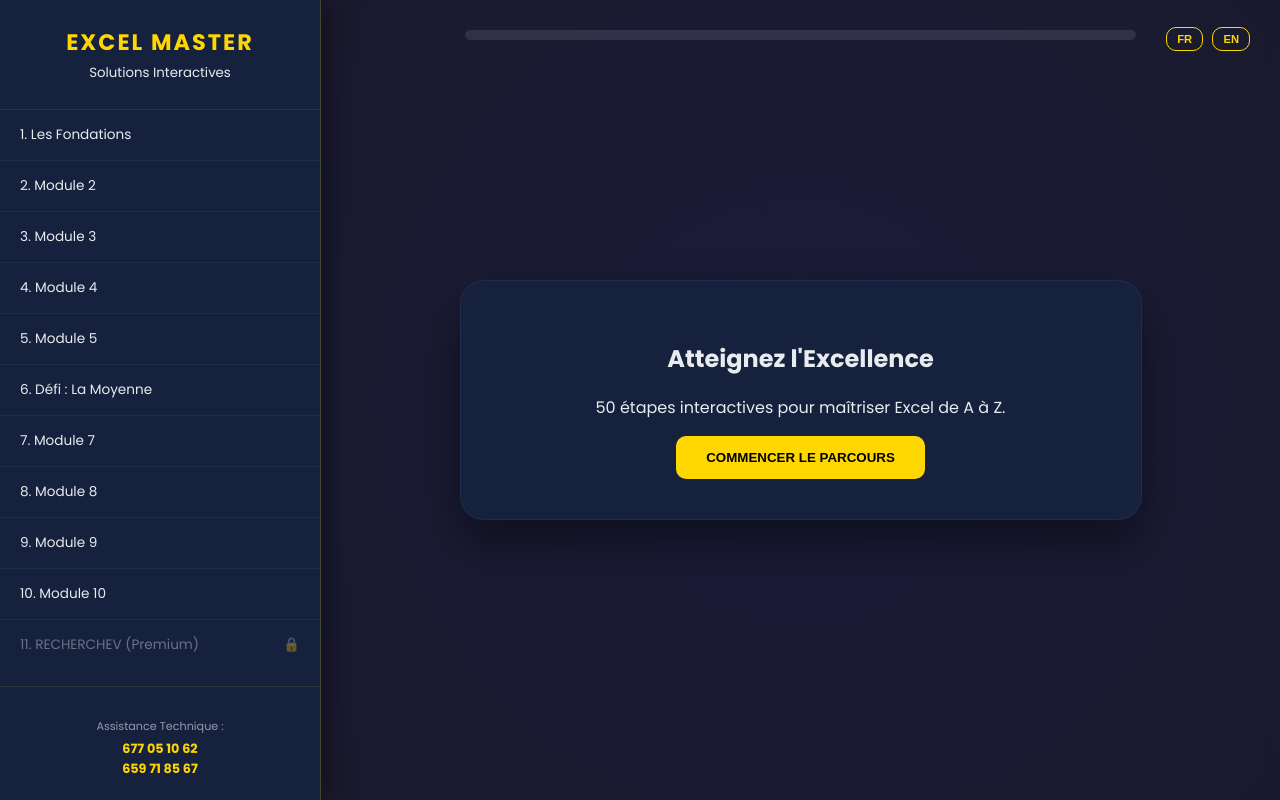
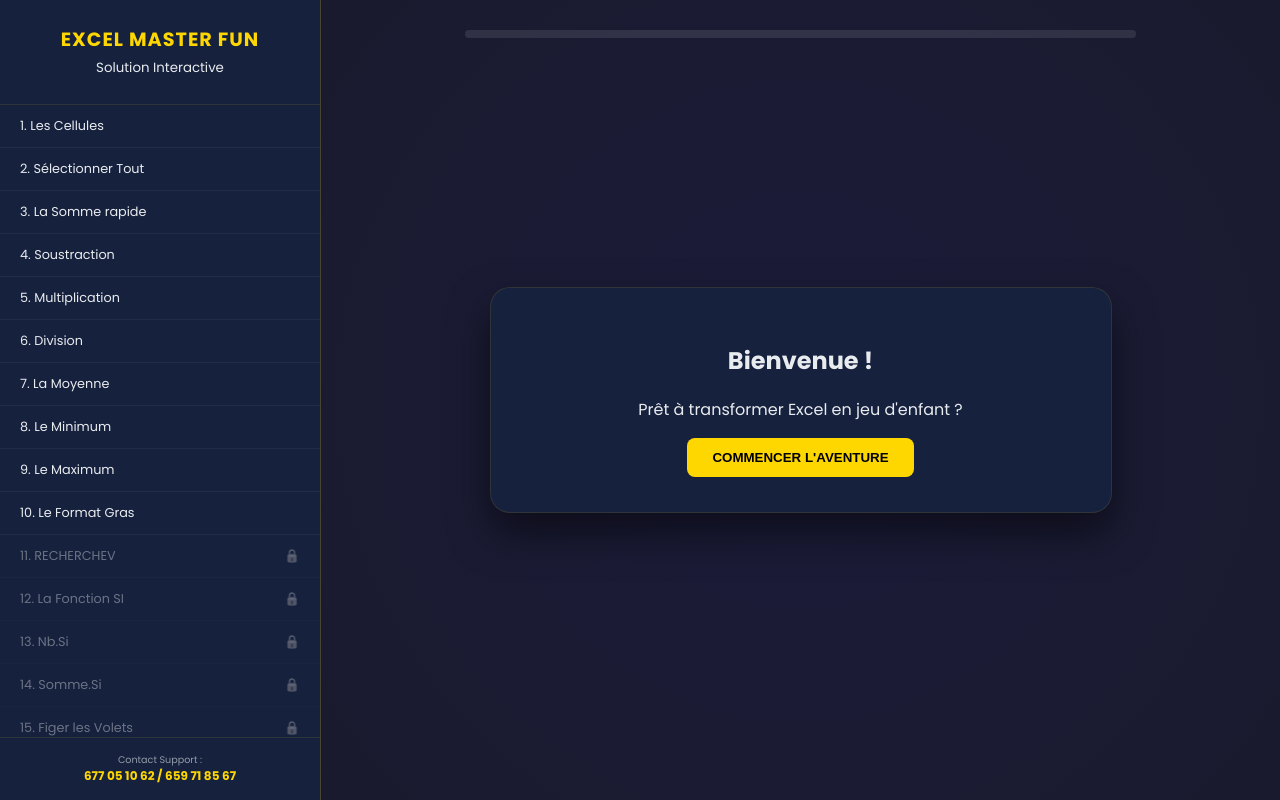
Before and after one commit to pasto77/excel-master-fun, a plain HTML site: page index.html in a window 1280 px wide. Drawn offline with Linux system fonts and the light colour scheme.

Commit message:
Update index.html

```diff
--- a/index.html
+++ b/index.html
@@ -3,222 +3,195 @@
 <head>
     <meta charset="UTF-8">
     <meta name="viewport" content="width=device-width, initial-scale=1.0">
-    <title>Excel Master Fun | Solutions Techniques</title>
+    <title>Excel Master Fun | Formation Interactive</title>
     <link href="https://fonts.googleapis.com/css2?family=Poppins:wght@300;400;600;700&display=swap" rel="stylesheet">
     <style>
         :root { --primary: #ffd700; --bg-dark: #1a1a2e; --card-bg: #16213e; --text: #e9ecef; --accent: #4ecca3; --danger: #ff4b5c; }
         body { font-family: 'Poppins', sans-serif; background-color: var(--bg-dark); color: var(--text); margin: 0; display: flex; height: 100vh; overflow: hidden; }
 
-        /* SIDEBAR */
-        #sidebar { width: 320px; background: var(--card-bg); border-right: 1px solid rgba(255,215,0,0.2); display: flex; flex-direction: column; box-shadow: 10px 0 20px rgba(0,0,0,0.3); z-index: 10; }
+        #sidebar { width: 320px; background: var(--card-bg); border-right: 1px solid rgba(255,215,0,0.2); display: flex; flex-direction: column; z-index: 10; }
         .brand { padding: 25px; text-align: center; border-bottom: 1px solid rgba(255,215,0,0.1); }
-        .brand h1 { font-size: 1.4rem; color: var(--primary); margin: 0; text-transform: uppercase; letter-spacing: 2px; }
+        .brand h1 { font-size: 1.2rem; color: var(--primary); margin: 0; text-transform: uppercase; letter-spacing: 1px; }
         #chapters-list { list-style: none; padding: 0; margin: 0; overflow-y: auto; flex-grow: 1; }
-        #chapters-list li { padding: 15px 20px; border-bottom: 1px solid rgba(255,255,255,0.05); cursor: pointer; display: flex; justify-content: space-between; font-size: 0.85rem; transition: 0.3s; }
+        #chapters-list li { padding: 12px 20px; border-bottom: 1px solid rgba(255,255,255,0.05); cursor: pointer; display: flex; justify-content: space-between; font-size: 0.8rem; transition: 0.3s; }
         #chapters-list li:hover { background: rgba(255,215,0,0.1); }
-        #chapters-list li.locked { opacity: 0.4; cursor: not-allowed; }
+        #chapters-list li.locked { opacity: 0.4; filter: grayscale(1); }
         #chapters-list li.completed { border-left: 5px solid var(--primary); background: rgba(78, 204, 163, 0.1); }
 
-        /* MAIN CONTENT */
         #main { flex-grow: 1; padding: 40px; display: flex; flex-direction: column; align-items: center; justify-content: center; position: relative; background: radial-gradient(circle at center, #1b1b3a 0%, #1a1a2e 100%); }
-        .progress-container { position: absolute; top: 30px; width: 70%; background: rgba(255,255,255,0.1); height: 10px; border-radius: 5px; overflow: hidden; }
+        .progress-container { position: absolute; top: 30px; width: 70%; background: rgba(255,255,255,0.1); height: 8px; border-radius: 4px; overflow: hidden; }
         #progress-bar { height: 100%; background: var(--primary); width: 0%; transition: width 0.4s; }
-        .card { background: var(--card-bg); padding: 40px; border-radius: 24px; width: 100%; max-width: 600px; box-shadow: 0 25px 50px rgba(0,0,0,0.4); text-align: center; border: 1px solid rgba(255,255,255,0.05); }
-        .coach-box { background: rgba(255,255,255,0.03); padding: 25px; border-radius: 16px; margin: 25px 0; font-style: italic; border-left: 4px solid var(--primary); line-height: 1.6; font-size: 1.1rem; }
-        input { width: 80%; padding: 12px; background: #0a0a1a; border: 2px solid rgba(255,215,0,0.2); border-radius: 8px; color: white; margin-bottom: 15px; text-align: center; font-size: 1.1rem; }
-        button { background: var(--primary); color: #000; border: none; padding: 14px 30px; font-weight: 700; border-radius: 10px; cursor: pointer; text-transform: uppercase; transition: 0.3s; }
-        button:hover { transform: translateY(-2px); box-shadow: 0 5px 15px rgba(255,215,0,0.3); }
 
-        .lang-switch { position: absolute; top: 25px; right: 30px; }
-        .lang-switch button { background: none; color: var(--primary); border: 1px solid var(--primary); padding: 5px 10px; margin-left: 5px; font-size: 0.7rem; }
+        .card { background: var(--card-bg); padding: 35px; border-radius: 20px; width: 100%; max-width: 550px; box-shadow: 0 20px 40px rgba(0,0,0,0.5); text-align: center; border: 1px solid rgba(255,215,0,0.1); }
+        .coach-box { background: rgba(255,255,255,0.03); padding: 20px; border-radius: 12px; margin: 20px 0; font-style: italic; border-left: 4px solid var(--primary); line-height: 1.5; font-size: 1rem; }
 
-        .whatsapp-btn { display: block; text-decoration: none; color: white; padding: 12px; border-radius: 8px; margin-top: 10px; font-weight: bold; font-size: 0.9rem; transition: 0.3s; }
-        .wa-1 { background: #25D366; }
-        .wa-2 { background: #075E54; }
+        input { width: 85%; padding: 12px; background: #0a0a1a; border: 2px solid rgba(255,215,0,0.3); border-radius: 8px; color: white; margin-bottom: 15px; text-align: center; font-size: 1rem; font-weight: bold; }
+        button { background: var(--primary); color: #000; border: none; padding: 12px 25px; font-weight: 700; border-radius: 8px; cursor: pointer; text-transform: uppercase; transition: 0.3s; }
+        button:hover { transform: scale(1.05); }
 
-        .certificate { background: white; color: #333; padding: 50px; border: 15px double var(--primary); text-align: center; }
+        .whatsapp-btn { display: block; text-decoration: none; color: white; padding: 10px; border-radius: 6px; margin-top: 8px; font-size: 0.8rem; font-weight: bold; }
+        .wa-1 { background: #25D366; } .wa-2 { background: #075E54; }
+
+        .certificate { background: white; color: #333; padding: 40px; border: 12px double var(--primary); text-align: center; border-radius: 0; }
         @media print { body * { visibility: hidden; } .certificate, .certificate * { visibility: visible; } .certificate { position: absolute; left: 0; top: 0; width: 100%; border: none; } }
     </style>
 </head>
 <body>
 
     <div id="sidebar">
-        <div class="brand"><h1>Excel Master</h1><small>Solutions Interactives</small></div>
+        <div class="brand"><h1>Excel Master Fun</h1><small>Solution Interactive</small></div>
         <ul id="chapters-list"></ul>
-        <div style="padding:20px; border-top:1px solid rgba(255,215,0,0.1); margin-top:auto; text-align:center;">
-            <p style="font-size:0.7rem; opacity:0.6; margin-bottom:5px;">Assistance Technique :</p>
-            <p style="font-size:0.8rem; color:var(--primary); font-weight:bold; margin:2px 0;">677 05 10 62</p>
-            <p style="font-size:0.8rem; color:var(--primary); font-weight:bold; margin:2px 0;">659 71 85 67</p>
+        <div style="padding:15px; border-top:1px solid rgba(255,215,0,0.1); text-align:center;">
+            <p style="font-size:0.6rem; opacity:0.6; margin:0;">Contact Support :</p>
+            <p style="font-size:0.75rem; color:var(--primary); font-weight:bold; margin:0;">677 05 10 62 / 659 71 85 67</p>
         </div>
     </div>
 
     <div id="main">
-        <div class="lang-switch">
-            <button onclick="changeLanguage('fr')">FR</button>
-            <button onclick="changeLanguage('en')">EN</button>
-        </div>
         <div class="progress-container"><div id="progress-bar"></div></div>
         <div id="lesson-content" class="card">
-            <h2 id="welcome-title">Chargement...</h2>
-            <p id="welcome-desc"></p>
-            <button onclick="loadChapter(1)" id="start-btn">Démarrer</button>
+            <h2>Bienvenue !</h2>
+            <p>Prêt à transformer Excel en jeu d'enfant ?</p>
+            <button onclick="loadChapter(1)">Commencer l'aventure</button>
         </div>
     </div>
 
     <script>
         const list = document.getElementById('chapters-list');
         const display = document.getElementById('lesson-content');
-
-        // --- SÉCURITÉ : CLÉ MAÎTRE (PLAN B) ---
         const MASTER_KEY_PLAN_B = "EXCEL-PRO-99";
 
-        let currentLang = localStorage.getItem('excelLang') || 'fr';
         let isPremium = localStorage.getItem('excelPremium') === 'true';
         let userName = localStorage.getItem('userName') || "Apprenant";
         let completedChapters = new Set(JSON.parse(localStorage.getItem('excelProgress') || '[]'));
 
-        const translations = {
-            fr: {
-                welcome: "Atteignez l'Excellence",
-                desc: "50 étapes interactives pour maîtriser Excel de A à Z.",
-                start: "Commencer le parcours",
-                unlockTitle: "🔓 Version Premium",
-                unlockDesc: "Entrez votre nom et votre clé pour débloquer les modules 11 à 50.",
-                btnActivate: "Activer l'accès",
-                hint: "Indice : ",
-                certTitle: "CERTIFICAT DE MAÎTRISE",
-                certMsg: "Décerné pour la validation complète des 50 paliers techniques.",
-                chapters: {
-                    1: { t: "Les Fondations", c: "Une cellule est l'adresse de vos données (ex: A1).", r: "C'est parti !" },
-                    6: { t: "Défi : La Moyenne", c: "Formule pour la moyenne de A1 à A10 ?", quiz: true, ans: "=MOYENNE(A1:A10)", r: "Parfait !" },
-                    11: { t: "RECHERCHEV (Premium)", c: "Cherche A1 dans D1:E10, colonne 2, correspondance exacte ?", quiz: true, ans: "=RECHERCHEV(A1;D1:E10;2;0)", r: "Expert !" },
-                    50: { t: "Étape Finale", c: "Raccourci clavier universel pour Sauvegarder ?", quiz: true, ans: "CTRL+S", r: "FÉLICITATIONS MAÎTRE !" }
-                }
-            },
-            en: {
-                welcome: "Reach Excellence",
-                desc: "50 interactive steps to master Excel from A to Z.",
-                start: "Start Journey",
-                unlockTitle: "🔓 Premium Version",
-                unlockDesc: "Enter your name and key to unlock modules 11 to 50.",
-                btnActivate: "Activate Access",
-                hint: "Hint: ",
-                certTitle: "CERTIFICATE OF MASTERY",
-                certMsg: "Awarded for the complete validation of 50 technical levels.",
-                chapters: {
-                    1: { t: "Foundations", c: "A cell is your data's address (e.g., A1).", r: "Let's go!" },
-                    6: { t: "Challenge: Average", c: "Formula for average of A1 to A10 ?", quiz: true, ans: "=AVERAGE(A1:A10)", r: "Perfect!" },
-                    50: { t: "Final Step", c: "Universal keyboard shortcut to Save ?", quiz: true, ans: "CTRL+S", r: "CONGRATULATIONS MASTER!" }
-                }
-            }
+        const chaptersData = {
+            1: { t: "Les Cellules", c: "Une cellule est l'adresse de vos données (ex: A1). Tapez OK pour commencer.", ans: "OK" },
+            2: { t: "Sélectionner Tout", c: "Quel raccourci clavier permet de tout sélectionner dans un tableau ?", ans: "CTRL+A" },
+            3: { t: "La Somme rapide", c: "Écrivez la formule pour additionner de A1 à A10.", ans: "=SOMME(A1:A10)" },
+            4: { t: "Soustraction", c: "Calculer A1 moins B1 ?", ans: "=A1-B1" },
+            5: { t: "Multiplication", c: "Quel signe utilise-t-on pour multiplier (A1 fois A2) ?", ans: "=A1*A2" },
+            6: { t: "Division", c: "Quel signe utilise-t-on pour diviser (A1 par B1) ?", ans: "=A1/B1" },
+            7: { t: "La Moyenne", c: "Formule pour la moyenne de B1 à B5 ?", ans: "=MOYENNE(B1:B5)" },
+            8: { t: "Le Minimum", c: "Trouver la plus petite valeur entre A1 et A20 ?", ans: "=MIN(A1:A20)" },
+            9: { t: "Le Maximum", c: "Trouver la plus grande valeur entre A1 et A20 ?", ans: "=MAX(A1:A20)" },
+            10: { t: "Le Format Gras", c: "Quel raccourci pour mettre en gras ?", ans: "CTRL+G" },
+
+            // PREMIUM
+            11: { t: "RECHERCHEV", c: "Chercher A1 dans D1:E10, colonne 2, correspondance exacte ?", ans: "=RECHERCHEV(A1;D1:E10;2;0)" },
+            12: { t: "La Fonction SI", c: "Si A1 > 10, afficher 'OK', sinon 'NO' ?", ans: '=SI(A1>10;"OK";"NO")' },
+            13: { t: "Nb.Si", c: "Compter combien de cellules entre A1 et A10 contiennent 'OUI' ?", ans: '=NB.SI(A1:A10;"OUI")' },
+            14: { t: "Somme.Si", c: "Additionner A1:A10 si B1:B10 égale 'Vente' ?", ans: '=SOMME.SI(B1:B10;"Vente";A1:A10)' },
+            15: { t: "Figer les Volets", c: "Reste-t-on sur l'onglet 'Affichage' pour figer ? (OUI/NON)", ans: "OUI" },
+            16: { t: "Concaténer", c: "Lier le texte de A1 et B1 avec un signe ?", ans: "=A1&B1" },
+            17: { t: "MAJUSCULE", c: "Mettre le texte de A1 tout en majuscules ?", ans: "=MAJUSCULE(A1)" },
+            18: { t: "MINUSCULE", c: "Mettre le texte de A1 tout en minuscules ?", ans: "=MINUSCULE(A1)" },
+            19: { t: "NOMPROPRE", c: "Mettre la première lettre de A1 en majuscule ?", ans: "=NOMPROPRE(A1)" },
+            20: { t: "NBCAR", c: "Compter le nombre de caractères dans A1 ?", ans: "=NBCAR(A1)" },
+            21: { t: "GAUCHE", c: "Extraire les 3 premiers caractères de A1 ?", ans: "=GAUCHE(A1;3)" },
+            22: { t: "DROITE", c: "Extraire les 3 derniers caractères de A1 ?", ans: "=DROITE(A1;3)" },
+            23: { t: "AUJOURDHUI", c: "Afficher la date du jour automatiquement ?", ans: "=AUJOURDHUI()" },
+            24: { t: "Maintenant", c: "Afficher la date ET l'heure actuelle ?", ans: "=MAINTENANT()" },
+            25: { t: "Filtre rapide", c: "Quel raccourci pour activer les filtres ?", ans: "CTRL+MAJ+L" },
+            26: { t: "Supprimer Doublons", c: "Onglet où se trouve 'Supprimer les doublons' ?", ans: "DONNEES" },
+            27: { t: "Validation de Données", c: "Créer une liste déroulante se trouve dans quel onglet ?", ans: "DONNEES" },
+            28: { t: "Tableau Croisé Dyn.", c: "Quel onglet pour insérer un TCD ?", ans: "INSERER" },
+            29: { t: "SIERREUR", c: "Si A1/B1 fait erreur, afficher 0 ?", ans: "=SIERREUR(A1/B1;0)" },
+            30: { t: "ESTVIDE", c: "Vérifier si la cellule A1 est vide ?", ans: "=ESTVIDE(A1)" },
+            31: { t: "ARRONDI", c: "Arrondir A1 à 2 chiffres après la virgule ?", ans: "=ARRONDI(A1;2)" },
+            32: { t: "ENT", c: "Garder uniquement la partie entière de A1 ?", ans: "=ENT(A1)" },
+            33: { t: "Remplissage instantané", c: "Raccourci pour le remplissage éclair ?", ans: "CTRL+E" },
+            34: { t: "Nouvelle Feuille", c: "Raccourci pour créer une feuille (Shift + F?) ?", ans: "F11" },
+            35: { t: "Commentaire", c: "Raccourci pour insérer un commentaire (Shift + F?) ?", ans: "F2" },
+            36: { t: "Rechercher", c: "Raccourci pour Rechercher un mot ?", ans: "CTRL+F" },
+            37: { t: "Remplacer", c: "Raccourci pour Remplacer un mot ?", ans: "CTRL+H" },
+            38: { t: "Format Date", c: "Raccourci pour format Date (Ctrl+Maj+#) ? Tapez OK", ans: "OK" },
+            39: { t: "Mise en Forme Cond.", c: "Changer la couleur selon la valeur ? (Tapez MFC)", ans: "MFC" },
+            40: { t: "Graphique Rapide", c: "Touche pour créer un graphique instantané ?", ans: "F11" },
+            41: { t: "INDIRECT", c: "Transformer du texte en référence de cellule ?", ans: "=INDIRECT(A1)" },
+            42: { t: "NB.VIDE", c: "Compter les cellules vides entre A1 et A10 ?", ans: "=NB.VIDE(A1:A10)" },
+            43: { t: "ANNEE", c: "Extraire l'année d'une date en A1 ?", ans: "=ANNEE(A1)" },
+            44: { t: "MOIS", c: "Extraire le numéro du mois d'une date en A1 ?", ans: "=MOIS(A1)" },
+            45: { t: "JOUR", c: "Extraire le jour d'une date en A1 ?", ans: "=JOUR(A1)" },
+            46: { t: "CHOISIR", c: "Choisir la 2ème valeur d'une liste ?", ans: "=CHOISIR(2;A1;A2;A3)" },
+            47: { t: "TRANSPOSE", c: "Basculer lignes et colonnes ? (Tapez OK)", ans: "OK" },
+            48: { t: "Protéger Feuille", c: "Onglet pour verrouiller la feuille ?", ans: "REVISION" },
+            49: { t: "Macro (Développeur)", c: "Langage utilisé pour les Macros ?", ans: "VBA" },
+            50: { t: "SAUVEGARDE", c: "Dernier test : Raccourci pour Sauvegarder ?", ans: "CTRL+S" }
         };
-
-        function changeLanguage(l) { localStorage.setItem('excelLang', l); location.reload(); }
 
         function unlockPremium() {
             const n = document.getElementById('name-input').value.trim().toUpperCase();
             const k = document.getElementById('key-input').value.trim().toUpperCase();
-            const planA = "EXL-" + n + "-2026";
-
-            if (k === planA && n !== "") { activate(n); }
-            else if (k === MASTER_KEY_PLAN_B) { activate(n || "Expert"); }
-            else { alert("Clé ou nom incorrect."); }
-        }
-
-        function activate(name) {
+            if (k === "EXL-" + n + "-2026" || k === MASTER_KEY_PLAN_B) {
                 localStorage.setItem('excelPremium', 'true');
-            localStorage.setItem('userName', name);
-            alert("Accès Premium activé !");
+                localStorage.setItem('userName', n || "Expert");
                 location.reload();
+            } else { alert("Clé invalide."); }
         }
 
         function showUnlockScreen() {
-            const lang = translations[currentLang];
             display.innerHTML = `
                 <div class="card">
-                    <h2>${lang.unlockTitle}</h2>
-                    <p>${lang.unlockDesc}</p>
+                    <h2>🔓 Accès Premium</h2>
+                    <p>Débloquez les 50 modules et obtenez votre certificat.</p>
                     <input type="text" id="name-input" placeholder="VOTRE NOM">
                     <input type="text" id="key-input" placeholder="CLÉ D'ACTIVATION">
-                    <br><button onclick="unlockPremium()">${lang.btnActivate}</button>
-
-                    <div style="margin-top:25px; border-top:1px solid rgba(255,255,255,0.1); padding-top:20px;">
-                        <p style="font-size:0.8rem; margin-bottom:15px;">Obtenir une clé via WhatsApp :</p>
-                        <a href="https://wa.me/237677051062?text=Bonjour,%20je%20souhaite%20une%20cl%C3%A9%20Excel%20Master" class="whatsapp-btn wa-1" target="_blank">WhatsApp Ligne 1</a>
-                        <a href="https://wa.me/237659718567?text=Bonjour,%20je%20souhaite%20une%20cl%C3%A9%20Excel%20Master" class="whatsapp-btn wa-2" target="_blank">WhatsApp Ligne 2</a>
+                    <br><button onclick="unlockPremium()">Activer</button>
+                    <div style="margin-top:20px; border-top:1px solid rgba(255,255,255,0.1); padding-top:15px;">
+                        <p style="font-size:0.75rem;">Obtenir une clé via WhatsApp :</p>
+                        <a href="https://wa.me/237677051062?text=Clé%20Excel" class="whatsapp-btn wa-1" target="_blank">Ligne 1 (677051062)</a>
+                        <a href="https://wa.me/237659718567?text=Clé%20Excel" class="whatsapp-btn wa-2" target="_blank">Ligne 2 (659718567)</a>
                     </div>
                 </div>
             `;
         }
 
         function loadChapter(i) {
-            const lang = translations[currentLang];
             if (i > 10 && !isPremium) { showUnlockScreen(); return; }
             if (i > 50) { showDiploma(); return; }
+            const ch = chaptersData[i];
+            display.innerHTML = `<h2>${i}. ${ch.t}</h2><div class="coach-box">${ch.c}</div>
+                <input type="text" id="q-in" autofocus placeholder="Réponse..."><br>
+                <button id="q-bt">Vérifier</button><p id="fb"></p>`;
 
-            const ch = lang.chapters[i] || { t: `Module ${i}`, c: "Analyse d'une fonction technique avancée...", quiz: true, ans: "OK", r: "Étape validée" };
-
-            display.innerHTML = `<h2>${ch.t}</h2><div class="coach-box">${ch.c}</div>`;
-
-            if (ch.quiz) {
-                display.innerHTML += `<input type="text" id="q-in" autofocus placeholder="Réponse ici..."><br><button id="q-bt">Vérifier</button><p id="fb"></p>`;
             document.getElementById('q-bt').onclick = () => {
                 const val = document.getElementById('q-in').value.trim().toUpperCase().replace(/,/g, ';');
-                    const ans = ch.ans.toUpperCase().replace(/,/g, ';');
-                    if (val === ans || ch.ans === "OK") {
+                if (val === ch.ans.toUpperCase().replace(/,/g, ';')) {
                     completedChapters.add(i); updateUI();
-                        document.getElementById('fb').innerHTML = `<span style="color:var(--accent)">${ch.r}</span>`;
-                        setTimeout(() => loadChapter(i+1), 1200);
+                    document.getElementById('fb').innerHTML = `<span style="color:var(--accent)">Excellent !</span>`;
+                    setTimeout(() => loadChapter(i+1), 800);
                 } else {
-                        document.getElementById('fb').innerHTML = `<span style="color:var(--danger)">${lang.hint} ${ch.ans}</span>`;
+                    document.getElementById('fb').innerHTML = `<span style="color:var(--danger)">Indice: ${ch.ans}</span>`;
                 }
             };
-            } else {
-                display.innerHTML += `<button onclick="markDone(${i})">Continuer</button>`;
-            }
         }
 
-        function markDone(i) { completedChapters.add(i); updateUI(); loadChapter(i+1); }
-
         function showDiploma() {
-            const lang = translations[currentLang];
-            display.innerHTML = `
-                <div class="certificate">
-                    <h1 style="color:goldenrod">🏆</h1>
-                    <h2>${lang.certTitle}</h2>
-                    <p>${lang.certMsg}</p>
-                    <h3 style="border-bottom: 2px solid #333; display: inline-block; padding: 10px 40px;">${userName}</h3>
-                    <br><br><button onclick="window.print()">Imprimer mon Certificat</button>
-                </div>
-            `;
+            display.innerHTML = `<div class="certificate"><h1>🏆</h1><h2>CERTIFICAT DE MAÎTRISE</h2>
+                <p>Décerné à :</p><h3 style="border-bottom:2px solid #333; display:inline-block; padding:0 30px;">${userName}</h3>
+                <p>Pour avoir validé les 50 paliers techniques Excel Master.</p>
+                <button onclick="window.print()">Imprimer</button></div>`;
         }
 
         function updateUI() {
-            const prog = (completedChapters.size / 50) * 100;
-            document.getElementById('progress-bar').style.width = prog + "%";
+            document.getElementById('progress-bar').style.width = (completedChapters.size / 50 * 100) + "%";
             localStorage.setItem('excelProgress', JSON.stringify(Array.from(completedChapters)));
             renderList();
         }
 
         function renderList() {
-            const lang = translations[currentLang];
             list.innerHTML = "";
             for (let i = 1; i <= 50; i++) {
                 const locked = i > 10 && !isPremium;
-                const ch = lang.chapters[i] || { t: `Module ${i}` };
                 const li = document.createElement('li');
-                li.innerHTML = `<span>${i}. ${ch.t}</span> <span>${locked ? '🔒' : ''}</span>`;
+                li.innerHTML = `<span>${i}. ${chaptersData[i].t}</span> <span>${locked ? '🔒' : ''}</span>`;
                 if (locked) li.className = "locked";
                 if (completedChapters.has(i)) li.className = "completed";
                 li.onclick = () => loadChapter(i);
                 list.appendChild(li);
             }
         }
-
-        const langInit = translations[currentLang];
-        document.getElementById('welcome-title').innerText = langInit.welcome;
-        document.getElementById('welcome-desc').innerText = langInit.desc;
-        document.getElementById('start-btn').innerText = langInit.start;
         updateUI();
     </script>
 </body>
```
Lines whose indentation alone changed are shown as unchanged.
